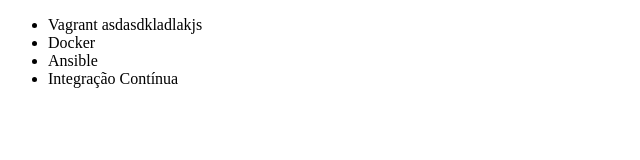
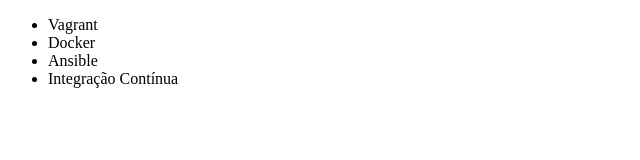
Before and after one commit to igoradsilva/alura, a plain HTML site: page index.html in a window 1280 px wide. Shown: the whole page, without its empty margins (0-640 px from the left). Drawn offline with Linux system fonts and the light colour scheme.

Commit message:
Revert "Alterando o código"
This reverts commit 5ca32a65b22236a5b4593cc802eba305c214628c.

```diff
--- a/index.html
+++ b/index.html
@@ -6,7 +6,7 @@
 </head>
 <body>
     <ul>
-        <li>Vagrant asdasdkladlakjs</li>
+        <li>Vagrant</li>
         <li>Docker</li>
         <li>Ansible</li>
         <li>Integração Contínua</li>
```
